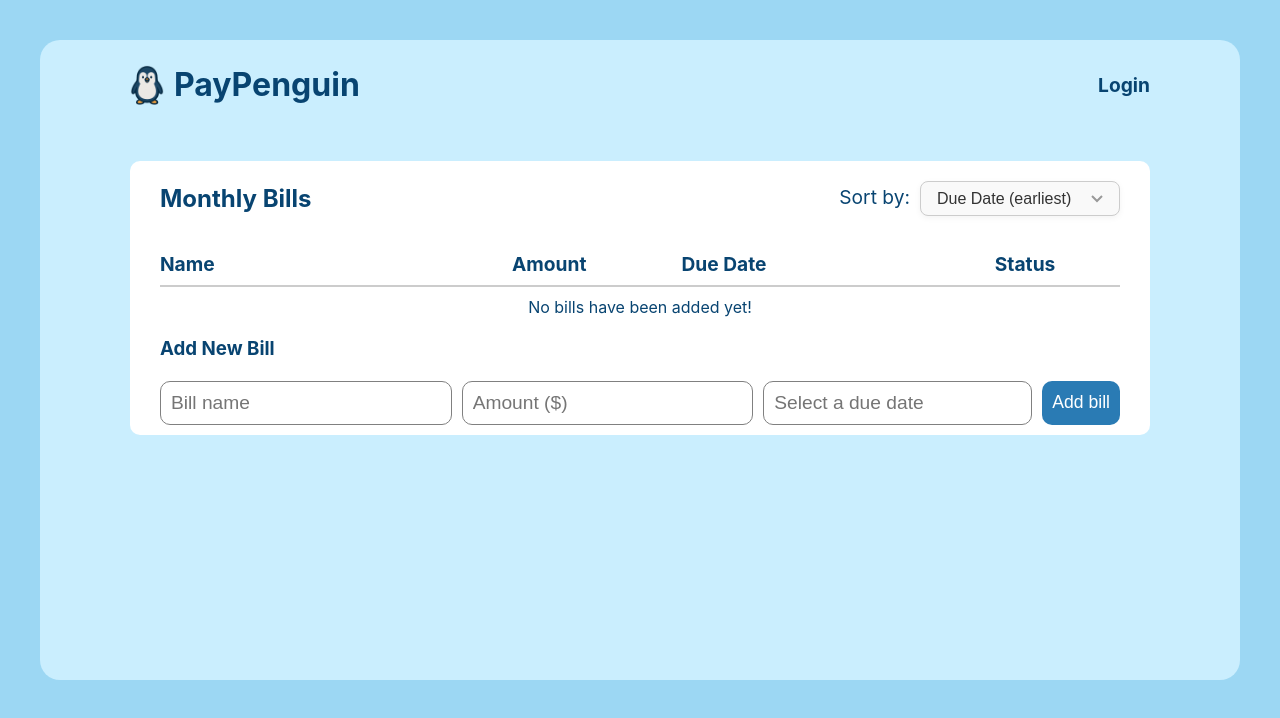
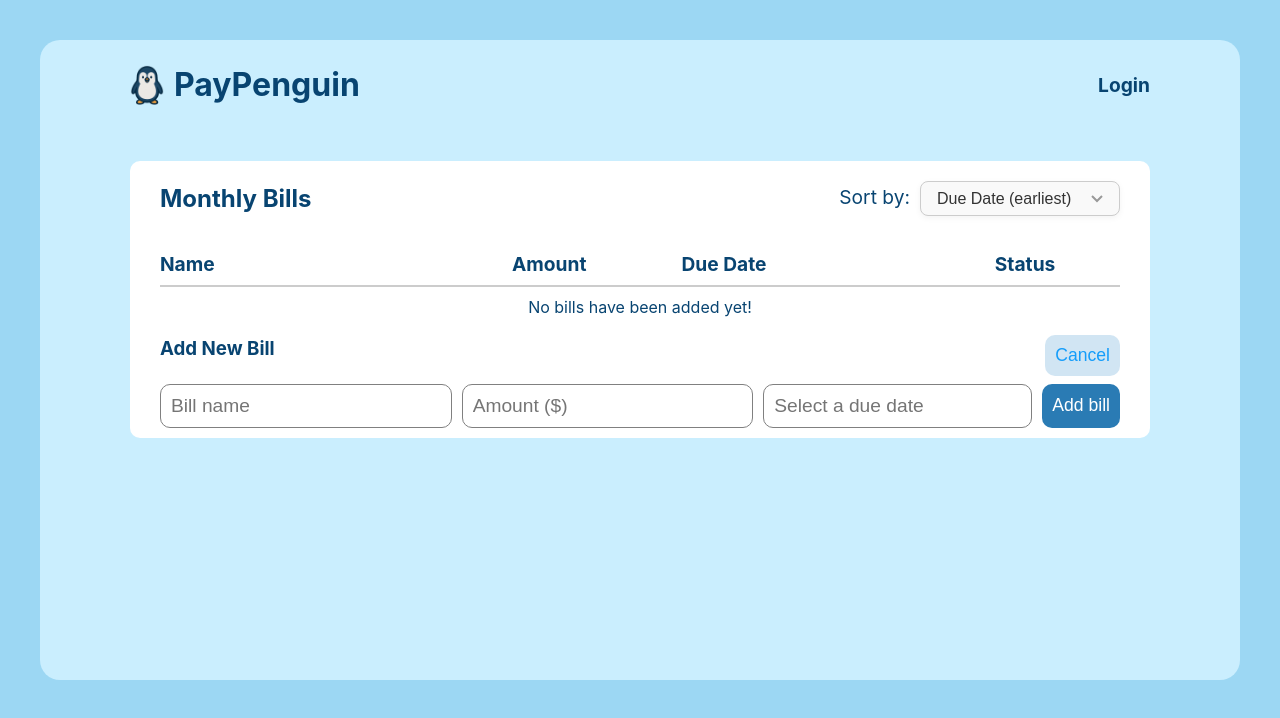
Before and after one commit to williamandrews2/PayPenguin, a React (Vite) app: page / in a window 1280 px wide. Both pictures are taken after a click on the button "Add Bill". Shown: the top 718 px of the page. Built offline with nearby package versions, Linux system fonts and the light colour scheme.

Commit message:
Added cancel button to BillForm component.

```diff
--- a/src/components/BillForm.jsx
+++ b/src/components/BillForm.jsx
@@ -2,7 +2,7 @@ import { useState } from "react";
 import DatePicker from "react-datepicker";
 import "react-datepicker/dist/react-datepicker.css";
 
-export function BillForm({ onAdd }) {
+export function BillForm({ onAdd, enableAddMode }) {
   // bill props
   const [name, setName] = useState("");
   const [amount, setAmount] = useState("");
@@ -34,7 +34,12 @@ export function BillForm({ onAdd }) {
 
   return (
     <>
-      <h3 className="bill-form-title">Add New Bill</h3>
+      <div className="bill-form-header">
+        <h3 className="bill-form-title">Add New Bill</h3>
+        <button className="cancel-button" onClick={enableAddMode}>
+          Cancel
+        </button>
+      </div>
       <form onSubmit={handleSubmit} className="bill-form">
         <input
           type="text"
--- a/src/components/BillList.jsx
+++ b/src/components/BillList.jsx
@@ -145,7 +145,7 @@ export function BillList({ bills, setBills }) {
           addMode={addMode}
           enableAddMode={enableAddMode}
         />
-        {addMode && <BillForm onAdd={addBill} />}
+        {addMode && <BillForm onAdd={addBill} enableAddMode={enableAddMode} />}
       </div>
     </div>
   );
--- a/src/styles/billForm.css
+++ b/src/styles/billForm.css
@@ -1,6 +1,11 @@
 .new-bill-section {
   display: flex;
   justify-content: center;
+}
+
+.bill-form-header {
+  display: flex;
+  justify-content: space-between;
 }
 
 .bill-form-title {
--- a/src/styles/billList.css
+++ b/src/styles/billList.css
@@ -107,7 +107,8 @@
   transition: background-color 0.2s ease-in-out;
 }
 
-.unpaid {
+.unpaid,
+.cancel-button {
   color: #159dfa;
   background-color: #d1e5f3;
   transition: background-color 0.2s ease-in-out;
@@ -180,7 +181,8 @@
     background-color: rgb(96, 224, 96);
   }
 
-  .unpaid:hover {
+  .unpaid:hover,
+  .cancel-button:hover {
     color: white;
   }
 
```
